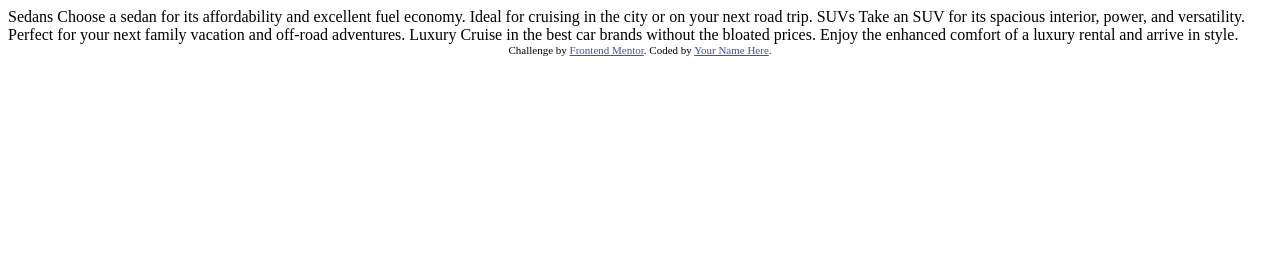
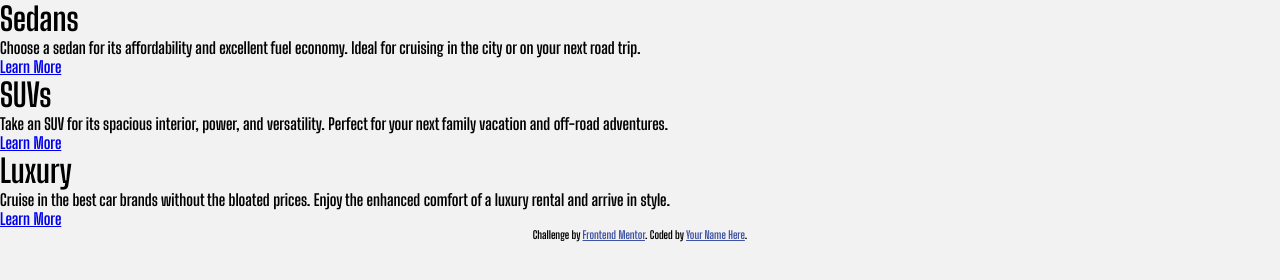
Before and after one commit to chowjiaming/3-column-preview-card-component-main, a plain HTML site: page index.html in a window 1280 px wide. Drawn offline with Linux system fonts and the light colour scheme.

Commit message:
added html and base style

```diff
--- a/index.html
+++ b/index.html
@@ -1,36 +1,69 @@
 <!DOCTYPE html>
 <html lang="en">
   <head>
-  <meta charset="UTF-8">
-  <meta name="viewport" content="width=device-width, initial-scale=1.0"> <!-- displays site properly based on user's device -->
+    <meta charset="UTF-8" />
+    <meta name="viewport" content="width=device-width, initial-scale=1.0" />
+    <!-- displays site properly based on user's device -->
 
-  <link rel="icon" type="image/png" sizes="32x32" href="./images/favicon-32x32.png">
+    <link
+      rel="icon"
+      type="image/png"
+      sizes="32x32"
+      href="./images/favicon-32x32.png"
+    />
 
     <title>Frontend Mentor | 3-column preview card component</title>
 
+    <link
+      href="https://fonts.googleapis.com/css2?family=Kumbh+Sans&display=swap"
+      rel="stylesheet"
+    />
+    <link rel="stylesheet" href="styles.css" />
+
     <!-- Feel free to remove these styles or customise in your own stylesheet 👍 -->
     <style>
-    .attribution { font-size: 11px; text-align: center; }
-    .attribution a { color: hsl(228, 45%, 44%); }
+      .attribution {
+        font-size: 11px;
+        text-align: center;
+      }
+      .attribution a {
+        color: hsl(228, 45%, 44%);
+      }
     </style>
   </head>
   <body>
-
-  Sedans
-  Choose a sedan for its affordability and excellent fuel economy. Ideal for cruising in the city
-  or on your next road trip.
-
-  SUVs
-  Take an SUV for its spacious interior, power, and versatility. Perfect for your next family vacation
-  and off-road adventures.
-
-  Luxury
-  Cruise in the best car brands without the bloated prices. Enjoy the enhanced comfort of a luxury
-  rental and arrive in style.
+    <div class="grid-container">
+      <div class="card card--bg-orange">
+        <h1 class="card__title">Sedans</h1>
+        <p class="card__content">
+          Choose a sedan for its affordability and excellent fuel economy. Ideal
+          for cruising in the city or on your next road trip.
+        </p>
+        <a href="#" class="card__button">Learn More</a>
+      </div>
+      <div class="card card--bg-turquoise">
+        <h1 class="card__title">SUVs</h1>
+        <p class="card__content">
+          Take an SUV for its spacious interior, power, and versatility. Perfect
+          for your next family vacation and off-road adventures.
+        </p>
+        <a href="#" class="card__button">Learn More</a>
+      </div>
+      <div class="card card--bg-navy">
+        <h1 class="card__title">Luxury</h1>
+        <p class="card__content">
+          Cruise in the best car brands without the bloated prices. Enjoy the
+          enhanced comfort of a luxury rental and arrive in style.
+        </p>
+        <a href="#" class="card__button">Learn More</a>
+      </div>
+    </div>
 
     <div class="attribution">
-    Challenge by <a href="https://www.frontendmentor.io?ref=challenge" target="_blank">Frontend Mentor</a>.
-    Coded by <a href="#">Your Name Here</a>.
+      Challenge by
+      <a href="https://www.frontendmentor.io?ref=challenge" target="_blank"
+        >Frontend Mentor</a
+      >. Coded by <a href="#">Your Name Here</a>.
     </div>
   </body>
 </html>
--- /dev/null
+++ b/styles.css
@@ -0,0 +1,23 @@
+@import url("https://fonts.googleapis.com/css2?family=Big+Shoulders+Display:wght@700&family=Lexend+Deca&display=swap");
+
+:root {
+  box-sizing: border-box;
+}
+
+*,
+::before,
+::after {
+  margin: 0;
+  padding: 0;
+  box-sizing: inherit;
+}
+
+body {
+  background-color: hsl(0, 0%, 95%);
+  font-family: "Big Shoulders Display", cursive;
+  min-height: 100vh;
+}
+
+.grid-container {
+  max-width: 1024px;
+}
```
Lines whose indentation alone changed are shown as unchanged.
